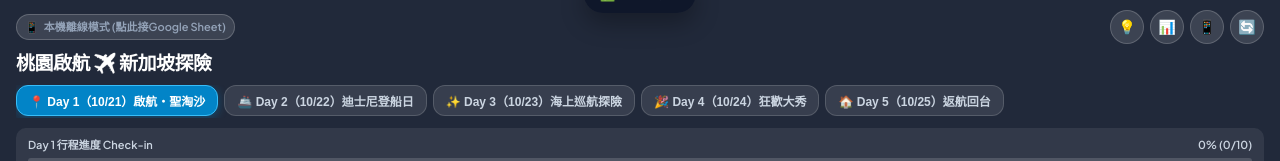
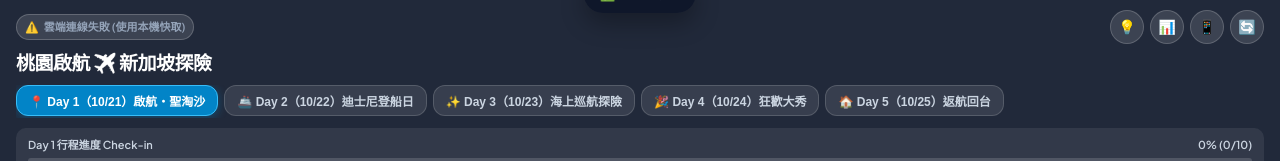
Before and after one commit to linonedollar/disni, a plain HTML site: page index.html in a window 1280 px wide. Shown: the top 161 px of the page. Drawn offline with Linux system fonts and the light colour scheme; no server answers.

Commit message:
feat: Connect Google Apps Script Web App for Google Sheet sync

```diff
--- a/index.html
+++ b/index.html
@@ -1218,8 +1218,9 @@
     let currentDay = 'day1';
     let currentFilter = 'all';
 
-    // Cloud Sync Configuration
-    let cloudApiUrl = localStorage.getItem('sg_cloud_api_url') || '';
+    // Cloud Sync Configuration (Pre-configured with user's Google Sheet Web App)
+    const DEFAULT_API_URL = 'https://script.google.com/macros/s/AKfycbySOFFeVQSKPk3kbrOfySGV0VEQiDnBq_3rJfC623QHK5W44BFcUePsqCssQYjHuMdTHQ/exec';
+    let cloudApiUrl = localStorage.getItem('sg_cloud_api_url') || DEFAULT_API_URL;
 
     // Check Status Store: { taskId: boolean, itemId_day: boolean }
     const STORAGE_KEY_STATE = 'sg_trip_task_state_v2';
```
